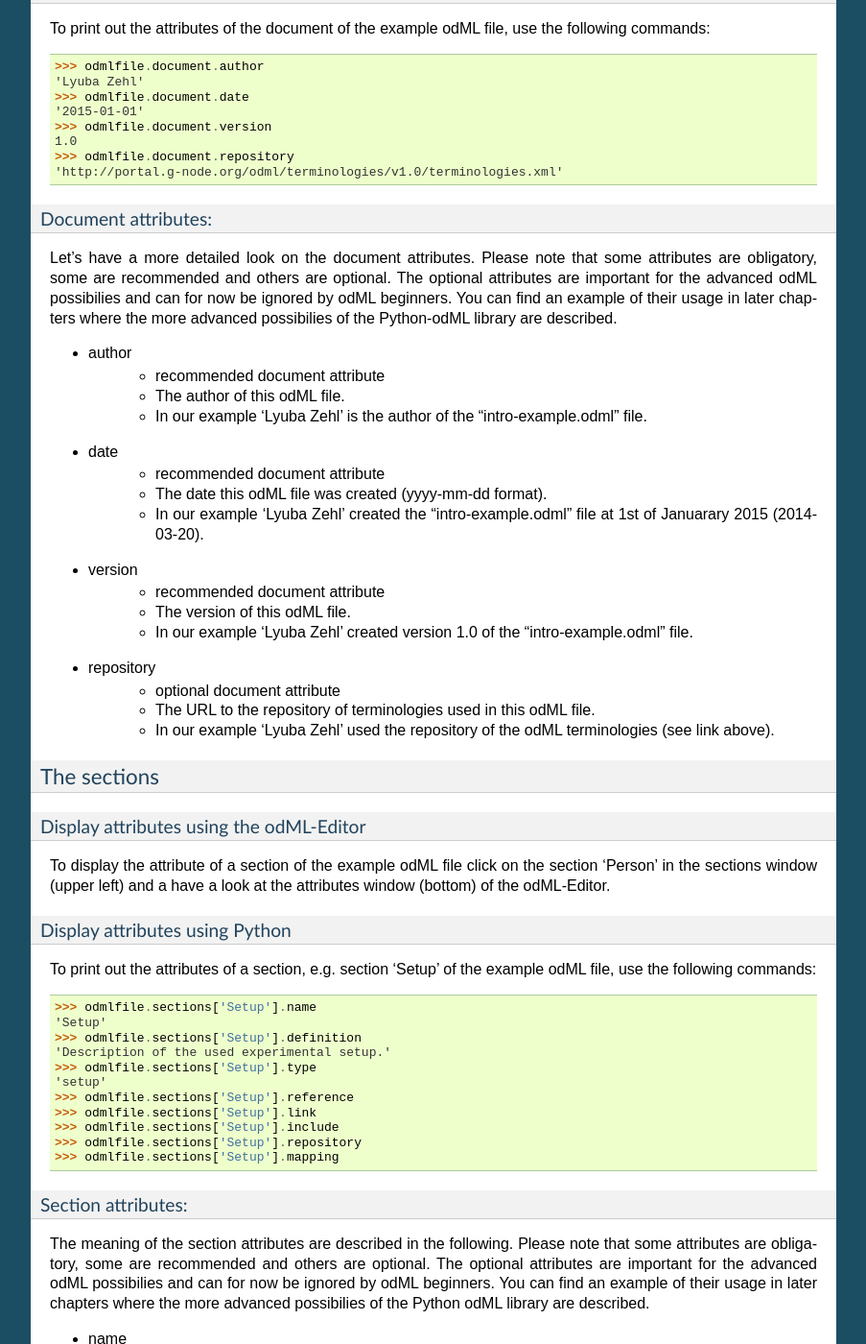
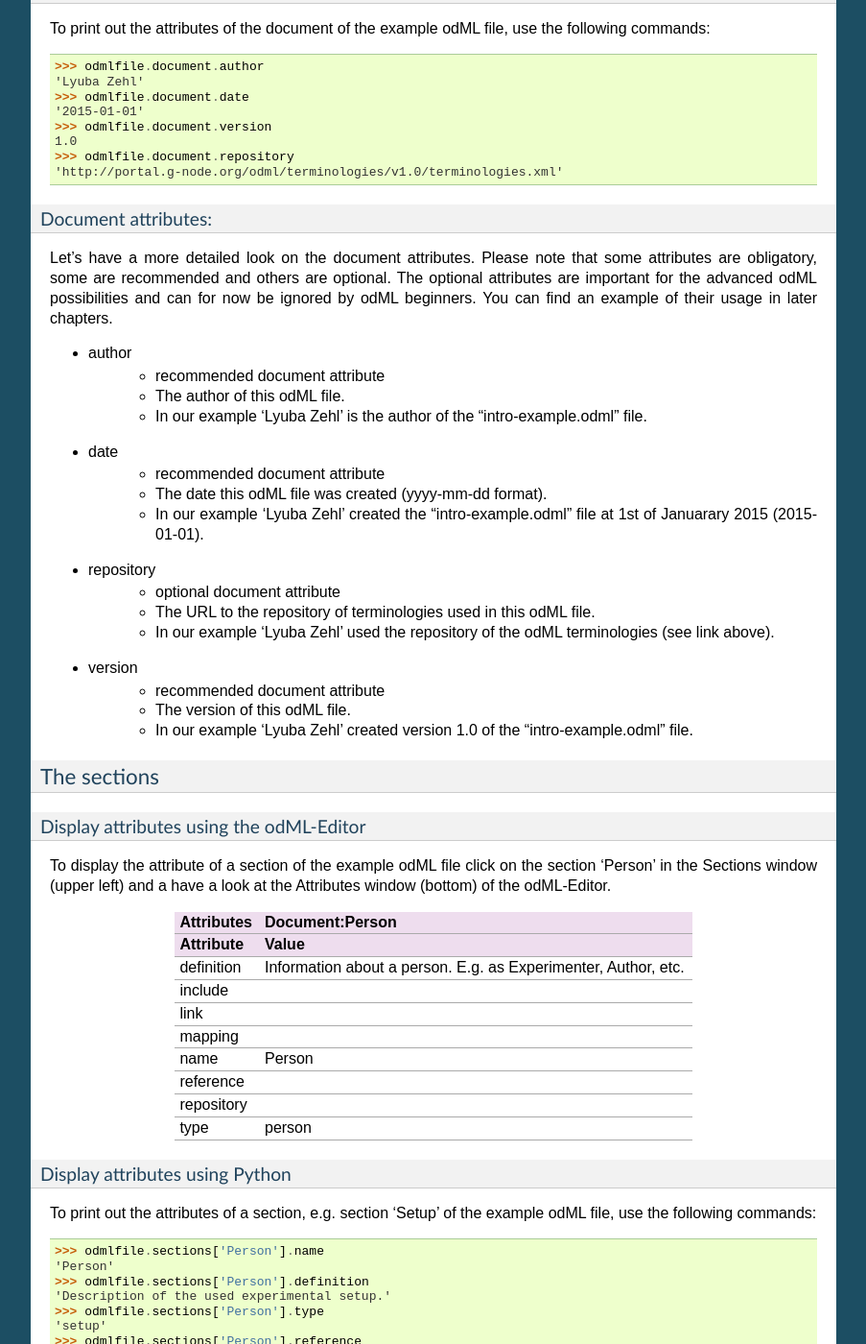
Before and after one commit to G-Node/python-odml, a Sphinx documentation site: the page built from doc/tutorial.rst, in a window 1280 px wide and 1400 px high, scrolled down 3613 px. Shown: the whole window at 96% size, without its empty margins (198-1101 px from the left). Built offline with Sphinx 7.4.7, drawn with Linux system fonts in a browser that asks for light colours; some of the changed text lies outside the part shown.

Commit message:
further changes in tutorial

```diff
--- a/doc/tutorial.rst
+++ b/doc/tutorial.rst
@@ -245,9 +245,8 @@ Document attributes:
 Let's have a more detailed look on the document attributes.
 Please note that some attributes are obligatory, some are recommended
 and others are optional. The optional attributes are important for the
-advanced odML possibilies and can for now be ignored by odML beginners.
-You can find an example of their usage in later chapters where the more
-advanced possibilies of the Python-odML library are described.
+advanced odML possibilities and can for now be ignored by odML
+beginners. You can find an example of their usage in later chapters.
 
 - author
 	- recommended document attribute
@@ -258,42 +257,69 @@ advanced possibilies of the Python-odML library are described.
 	- recommended document attribute
 	- The date this odML file was created (yyyy-mm-dd format).
 	- In our example 'Lyuba Zehl' created the "intro-example.odml" file
-	  at 1st of Januarary 2015 (2014-03-20).
+	  at 1st of Januarary 2015 (2015-01-01).
+- repository
+	- optional document attribute
+	- The URL to the repository of terminologies used in this odML file.
+	- In our example 'Lyuba Zehl' used the repository of the odML
+	  terminologies (see link above).
 - version
 	- recommended document attribute
 	- The version of this odML file.
 	- In our example 'Lyuba Zehl' created version 1.0 of the
 	  "intro-example.odml" file.
-- repository
-	- optional document attribute
-	- The URL to the repository of terminologies used in this odML file.
-	- In our example 'Lyuba Zehl' used the repository of the odML
-	  terminologies (see link above).
+
 
 The sections
 ------------
 Display attributes using the odML-Editor
 ****************************************
 To display the attribute of a section of the example odML file click on
-the section 'Person' in the sections window (upper left) and a have a
-look at the attributes window (bottom) of the odML-Editor.
+the section 'Person' in the Sections window (upper left) and a have a
+look at the Attributes window (bottom) of the odML-Editor.
+
+	+--------------+---------------------+
+	| Attributes   | Document:Person     |
+	+--------------+---------------------+
+	| Attribute    | Value               |
+	+==============+=====================+
+	| definition   | Information about a |
+	|              | person. E.g. as     |
+	|              | Experimenter,       |
+	|              | Author, etc.        |
+	+--------------+---------------------+
+	| include      |                     |
+	+--------------+---------------------+
+	| link         |                     |
+	+--------------+---------------------+
+	| mapping      |                     |
+	+--------------+---------------------+
+	| name         | Person              |
+	+--------------+---------------------+
+	| reference    |                     |
+	+--------------+---------------------+
+	| repository   |                     |
+	+--------------+---------------------+
+	| type         | person              |
+	+--------------+---------------------+
+
 
 Display attributes using Python
 *******************************
 To print out the attributes of a section, e.g. section 'Setup' of the
 example odML file, use the following commands::
 
-	>>> odmlfile.sections['Setup'].name
-	'Setup'
-	>>> odmlfile.sections['Setup'].definition
+	>>> odmlfile.sections['Person'].name
+	'Person'
+	>>> odmlfile.sections['Person'].definition
 	'Description of the used experimental setup.'
-	>>> odmlfile.sections['Setup'].type
+	>>> odmlfile.sections['Person'].type
 	'setup'
-	>>> odmlfile.sections['Setup'].reference
-	>>> odmlfile.sections['Setup'].link
-	>>> odmlfile.sections['Setup'].include
-	>>> odmlfile.sections['Setup'].repository
-	>>> odmlfile.sections['Setup'].mapping
+	>>> odmlfile.sections['Person'].reference
+	>>> odmlfile.sections['Person'].link
+	>>> odmlfile.sections['Person'].include
+	>>> odmlfile.sections['Person'].repository
+	>>> odmlfile.sections['Person'].mapping
 
 Section attributes:
 *******************
```
